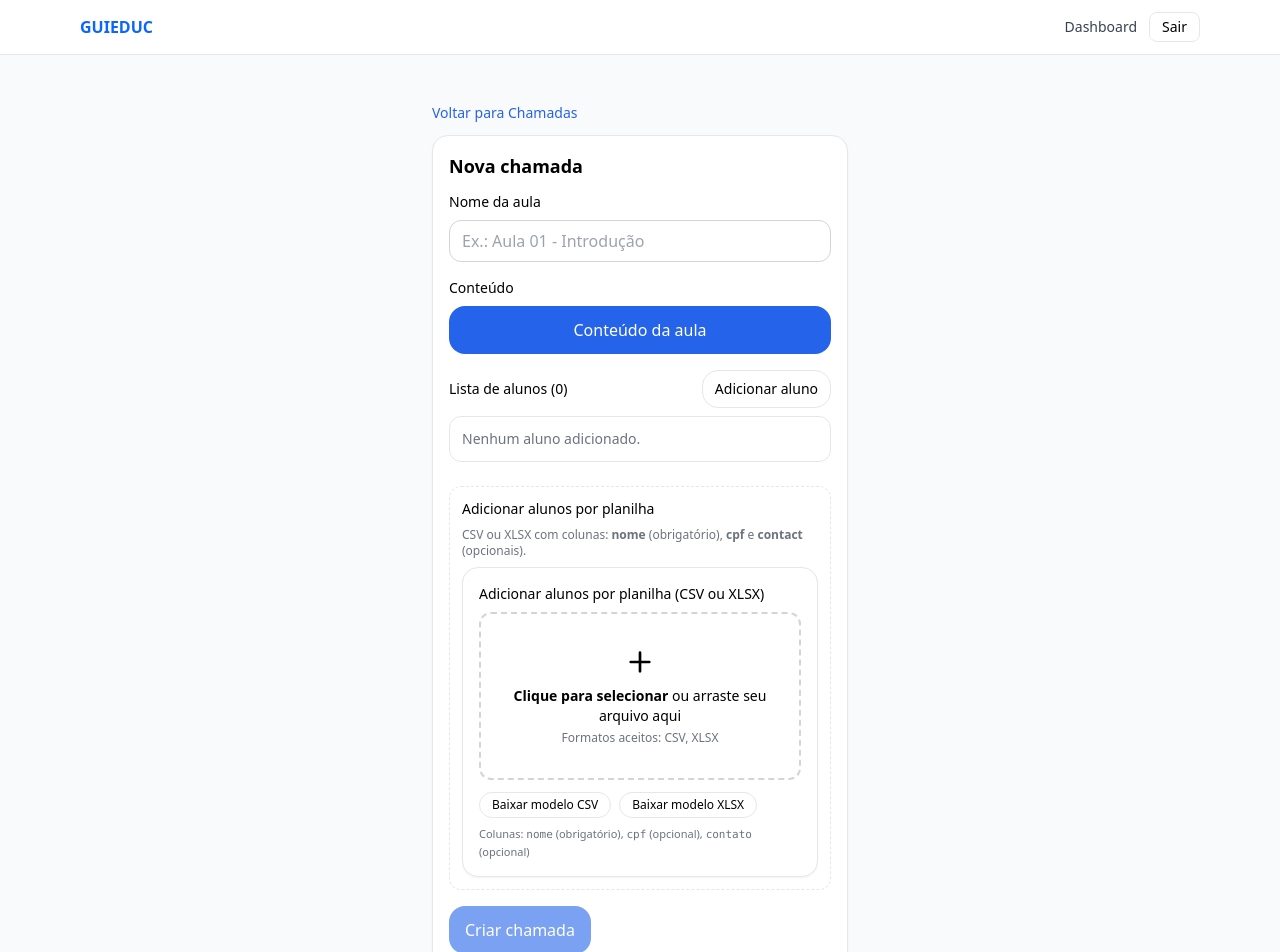
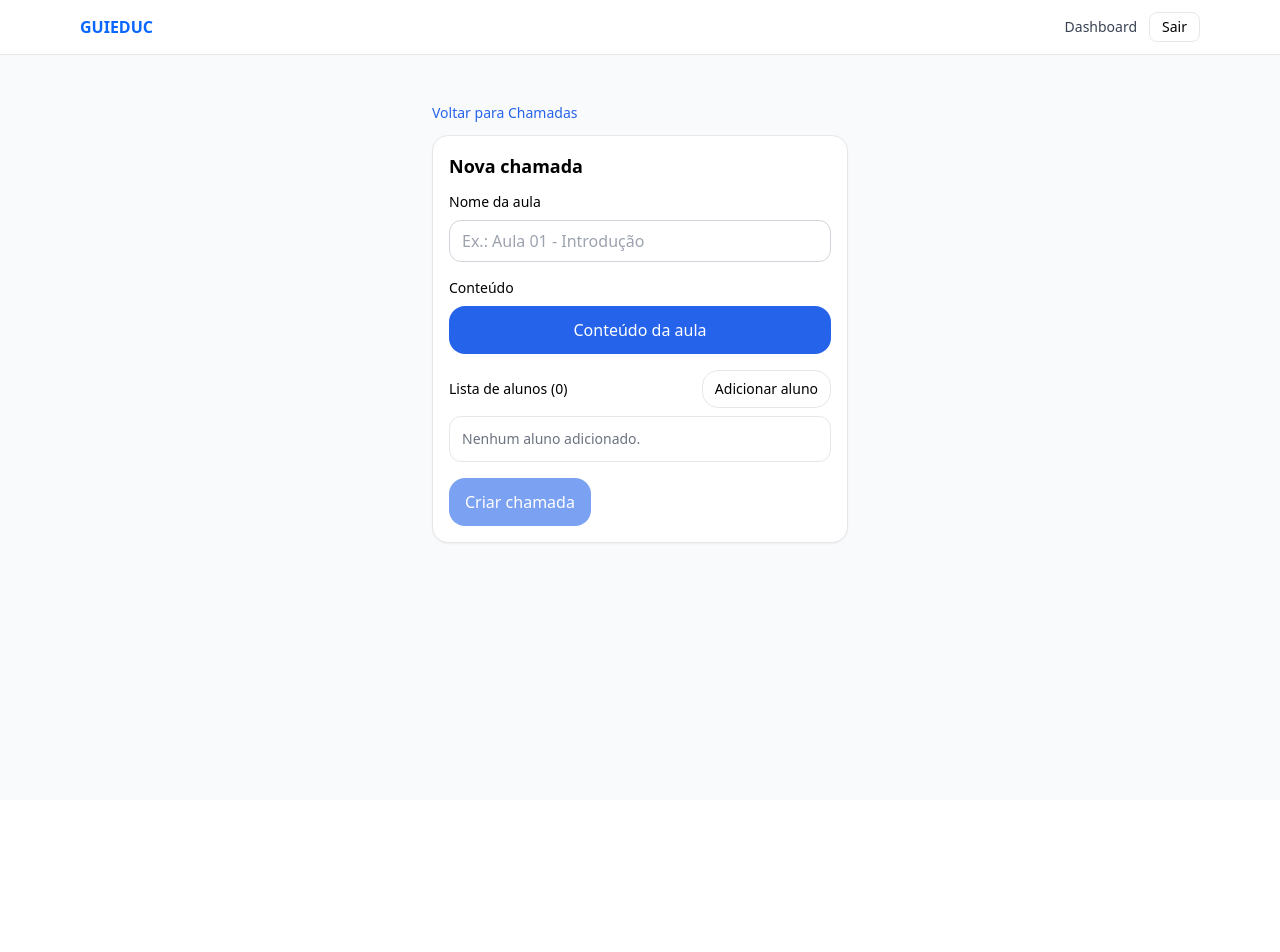
Before and after one commit to guilhermecardosocruz/guieduc2, a Next.js app: page /classes/1/chamadas/new in a window 1280 px wide. Shown: the top 952 px of the page. After the commit the page ends 800 px from the top, so only its background shows below. Built offline with nearby package versions, Linux system fonts and the light colour scheme.

Commit message:
ui(chamada/nova): mover StudentImport para baixo do botão (ordem: lista → botão → planilha)

```diff
--- a/app/(app)/classes/[id]/chamadas/new/page.tsx
+++ b/app/(app)/classes/[id]/chamadas/new/page.tsx
@@ -242,15 +242,7 @@ export default function CallNewPage({ params }: { params: Promise<{ id: string }
           setStudents={setStudents}
           presentMap={presentMap}
           setPresentMap={setPresentMap}
-        />
-  <div className="mt-6 rounded-xl border border-dashed p-3">
-    <h3 className="mb-2 text-sm font-medium">Adicionar alunos por planilha</h3>
-    <p className="mb-2 text-xs text-gray-500">CSV ou XLSX com colunas: <strong>nome</strong> (obrigatório), <strong>cpf</strong> e <strong>contact</strong> (opcionais).</p>
-    <StudentImport classId={classId} existing={orderedStudents} onAdd={handleImported} />
-  </div>
-
-
-        <div className="mt-4">
+        /><div className="mt-4">
           <button
             type="button"
             onClick={createCall}
```
Also changed, not shown: public/sw.js, 2 other files (tests, documents, lock files or other folders).
